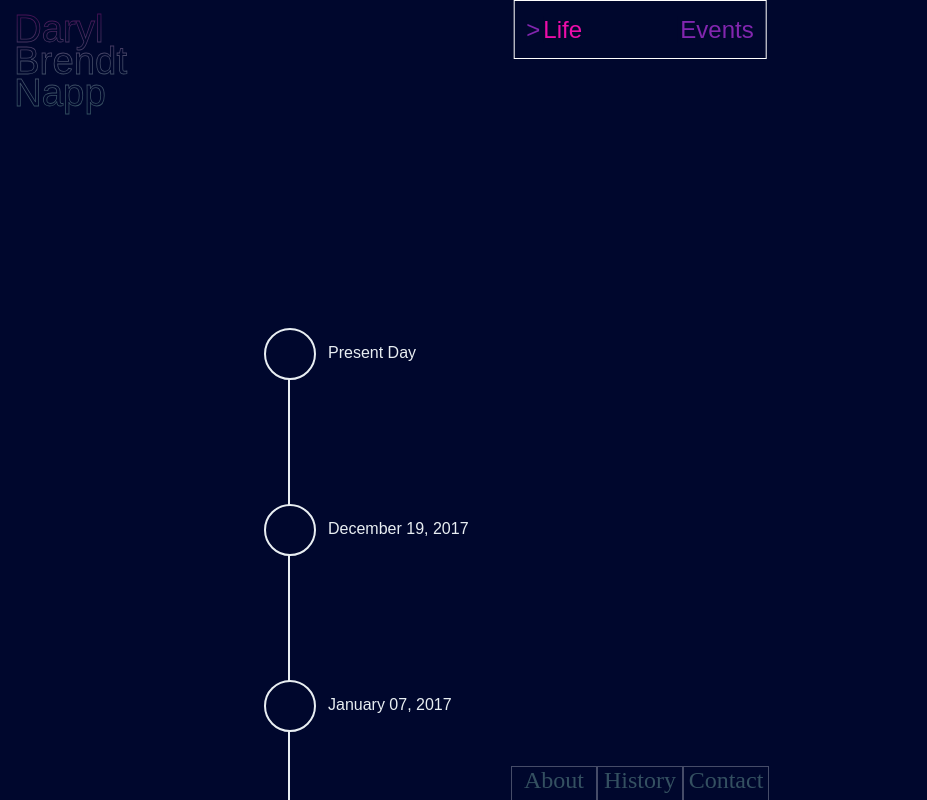
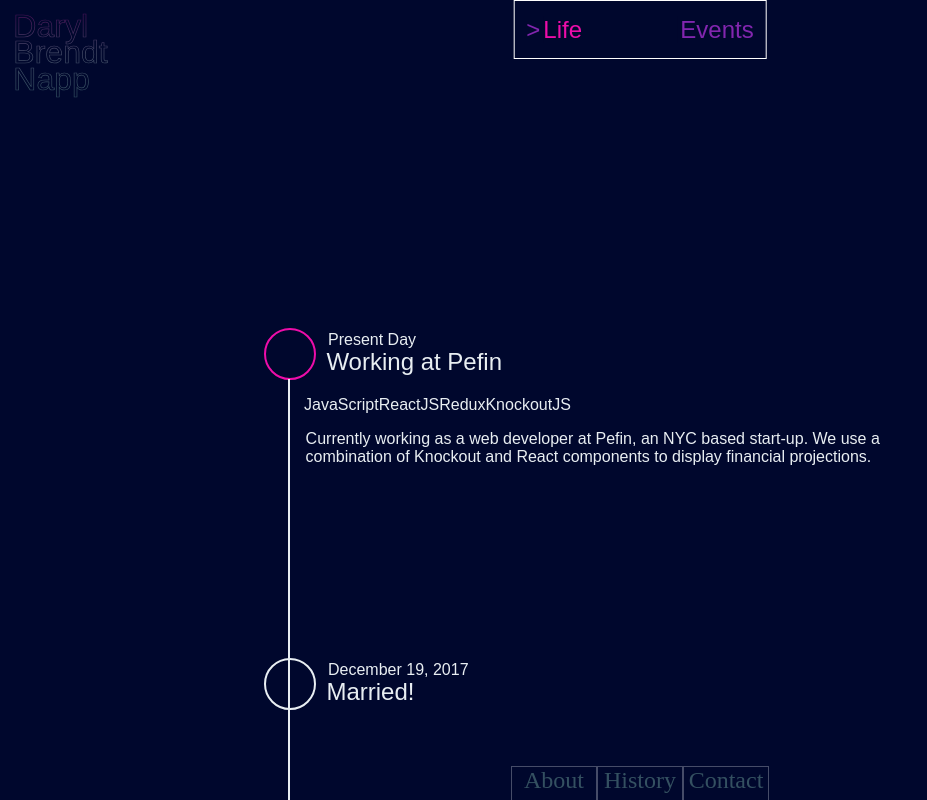
Before and after one commit to dbnapp/dbnapp.github.io, a React app: page /history in a window 1280 px wide. Shown: the whole page, without its empty margins (0-927 px from the left). Built offline with nearby package versions, Linux system fonts and the light colour scheme.

Commit message:
add node selection to timeline

```diff
--- a/src/components/HistoryPage.jsx
+++ b/src/components/HistoryPage.jsx
@@ -8,7 +8,7 @@ const events = [
     type: 'employment',
     keywords: ['JavaScript', 'ReactJS', 'Redux', 'KnockoutJS'],
     description:
-      'Currently working as a web developer at Pefin, an NYC based start-up. We use a combination of Knockout and React components to display financial projections',
+      'Currently working as a web developer at Pefin, an NYC based start-up. We use a combination of Knockout and React components to display financial projections.',
     images: [],
   },
   {
--- a/src/components/Logo.jsx
+++ b/src/components/Logo.jsx
@@ -35,11 +35,11 @@ const shrinkSVG = keyframes`
     height: 300px;
   }
   60%{
-    height: 120px;
+    height: 100px;
     opacity: 1;
   }
   100%{
-    height: 120px;
+    height: 100px;
     opacity: 0.3;
   }
 `;
--- a/src/components/Timeline.jsx
+++ b/src/components/Timeline.jsx
@@ -1,6 +1,7 @@
-import React, { useState, useCallback, useMemo } from 'react';
+import React, { useReducer, useCallback, useMemo } from 'react';
 import PropTypes from 'prop-types';
 import styled from 'styled-components';
+import { CSSTransition } from 'react-transition-group';
 
 const TimelineFilter = styled.label`
   position: fixed;
@@ -9,6 +10,7 @@ const TimelineFilter = styled.label`
   color: ${({ theme }) => theme.accentSecondary};
   font-size: 24px;
   padding: 0.5em;
+  background: #00072d;
   border: 1px solid white;
   transition: all 1s;
 
@@ -88,45 +90,85 @@ const TimelineContainer = styled.div`
   }
 `;
 
-const EventNode = styled.section`
-  margin: 0 0 10em;
-  padding: 0.5em;
-`;
-
 const EventNodeIcon = styled.div`
   position: absolute;
   width: 3em;
   height: 3em;
   border: 2px solid;
   border-radius: 50%;
-  :after {
-    content: '';
-    display: inline-block;
-    position: absolute;
-    top: 3em;
-    left: 1.4em;
-    height: 260%;
-    border: 1px solid;
+`;
+
+const EventNodeLine = styled.div`
+  display: inline-block;
+  position: absolute;
+  top: 3.7em;
+  left: 2em;
+  height: 230%;
+  border: 1px solid;
+`;
+
+const EventDetails = styled.div`
+  display: none;
+`;
+
+const EventNode = styled.section`
+  position: relative;
+  margin: 0 0 10em;
+  padding: 0.5em;
+
+  &.selected {
+    ${EventNodeIcon} {
+      border-color: ${({ theme }) => theme.accentPrimary};
+    }
+
+    ${EventDetails} {
+      display: block;
+    }
   }
 `;
 
 const Date = styled.div`
   position: absolute;
-  transform: translate(4em, 1em);
+  transform: translate(4em, 0.2em);
   width: 10em;
 `;
 
-const Title = styled.h1``;
+const Title = styled.h1`
+  position: relative;
+  left: 2.6em;
+  max-width: 90%;
+  font-weight: normal;
+`;
 
-const Keywords = styled.ul``;
+const Keywords = styled.ul`
+  position: relative;
+`;
+
 const Keyword = styled.li``;
 
-const Description = styled.p``;
+const Description = styled.p`
+  position: relative;
+  left: 2.6em;
+  max-width: 80%;
+`;
 
-const renderEvent = (event) => {
+const actionType = {
+  SELECT_EVENT: 'SELECT_EVENT',
+  FILTER: 'FILTER',
+};
+
+const renderEvent = (event, i, selectedEventDate, dispatch) => {
   let keywords = null;
   let descriptions = null;
   const hasMultilineDescription = event.description && event.description instanceof Array;
+  const isSelected = event.date === selectedEventDate;
+
+  const selectEvent = () => {
+    dispatch({
+      type: actionType.SELECT_EVENT,
+      selectedEventDate: event.date,
+    });
+  };
 
   if (event.keywords) {
     keywords = event.keywords.map(kw => <Keyword key={kw}>{kw}</Keyword>);
@@ -139,35 +181,65 @@ const renderEvent = (event) => {
   }
 
   return (
-    <EventNode key={event.date}>
-      <EventNodeIcon />
-      <Date>{event.date}</Date>
-      {/* <Title>{event.title}</Title>
-      {keywords && <Keywords>{event.keywords}</Keywords>}
-      {descriptions} */}
+    <EventNode key={event.date} className={isSelected ? 'selected' : ''}>
+      <EventNodeIcon onClick={selectEvent} />
+      <EventNodeLine />
+      <Date onClick={selectEvent}>{event.date}</Date>
+      <Title onClick={selectEvent}>{event.title}</Title>
+      <CSSTransition in={isSelected} timeout={{ enter: 1000, exit: 500 }}>
+        <EventDetails>
+          {keywords && <Keywords>{event.keywords}</Keywords>}
+          {descriptions}
+        </EventDetails>
+      </CSSTransition>
     </EventNode>
   );
 };
 
+const reducer = (state, action) => {
+  const { selectedEventDate, filter } = action;
+  switch (action.type) {
+    case actionType.FILTER:
+      return {
+        filter,
+        selectedEventDate: null,
+      };
+    case actionType.SELECT_EVENT:
+      return {
+        ...state,
+        selectedEventDate,
+      };
+    default:
+      return state;
+  }
+};
+
 const Timeline = ({ events }) => {
-  const [filter, updateFilter] = useState('life');
+  const [state, dispatch] = useReducer(reducer, {
+    filter: 'life',
+    selectedEventDate: events[0].date,
+  });
+  const { filter, selectedEventDate } = state;
 
   const eventNodes = useMemo(() => {
     let filteredEvents = events;
     if (filter !== 'life') {
       filteredEvents = events.filter(event => event.type === filter);
     }
-    return filteredEvents.map(renderEvent);
-  }, [events, filter]);
+    return filteredEvents.map((event, i) => renderEvent(event, i, selectedEventDate, dispatch));
+  }, [events, filter, selectedEventDate]);
 
-  const filterCallback = useCallback(e => updateFilter(e.target.value), [updateFilter]);
+  const filterCallback = useCallback(
+    e => dispatch({ type: actionType.FILTER, filter: e.target.value }),
+    [dispatch],
+  );
 
   return (
     <TimelineContainer>
       <EventsContainer>{eventNodes}</EventsContainer>
 
       <TimelineFilter htmlFor="event-filter">
-        <span>></span>
+        <span>&gt;</span>
         <select id="event-filter" value={filter} onChange={filterCallback}>
           <option value="life">Life</option>
           <option value="employment">Employment</option>
```
